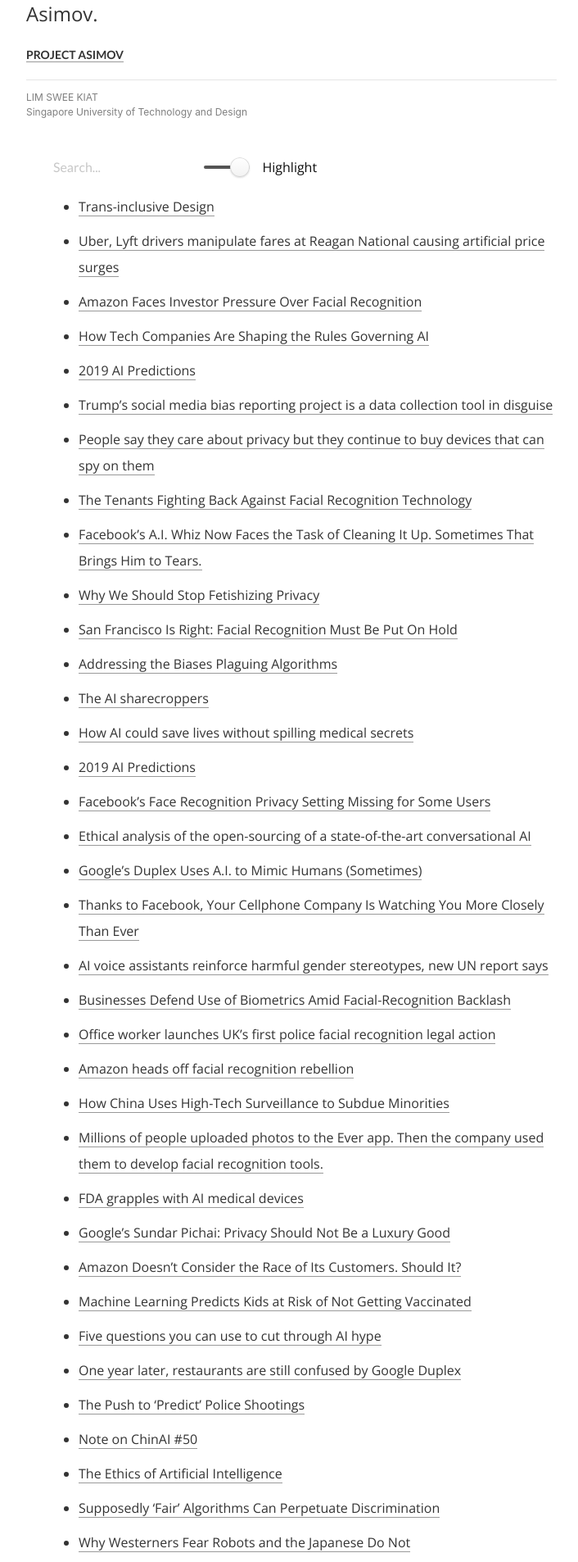
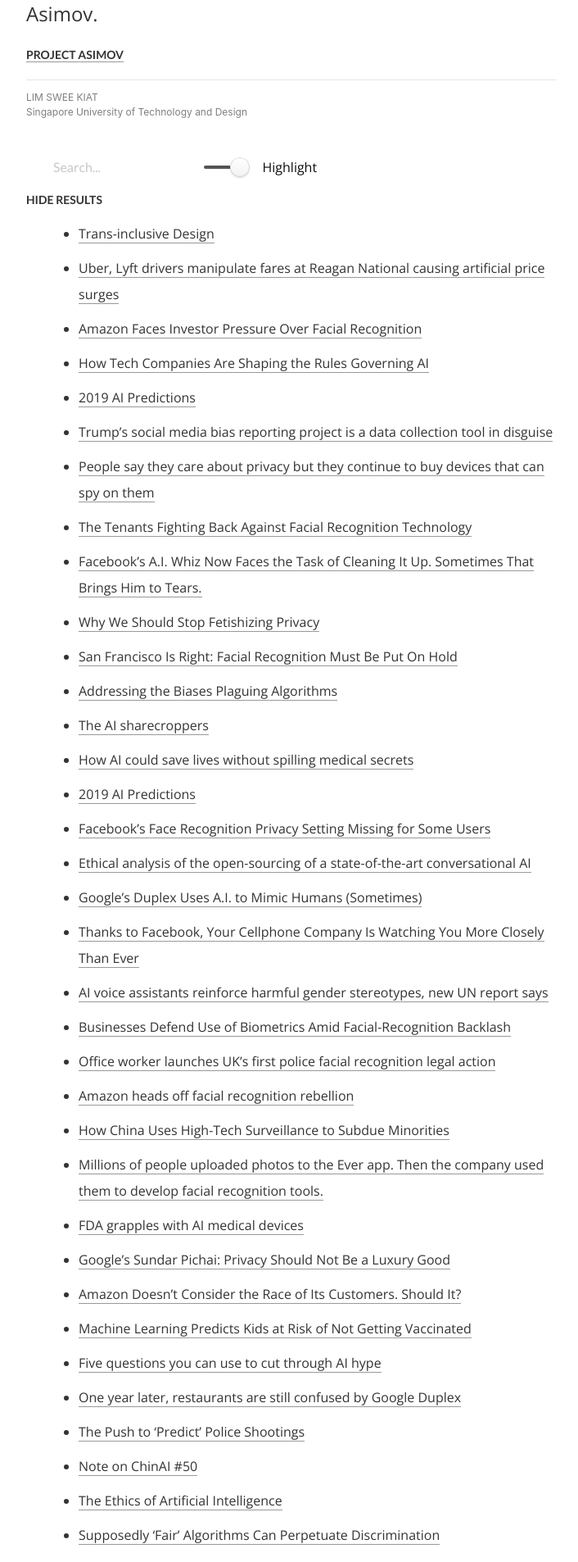
Before and after one commit to greentfrapp/project-asimov, a Jekyll site: the page built from notes.md, in a window 1280 px wide. Shown: the part 316-2222 px from the top of the page at 82% size, without its empty margins (116-822 px from the left). Built offline with Jekyll 4.4.1, drawn with Linux system fonts in a browser that asks for light colours; some web fonts are replaced; a style sheet for code colours, icons or effects is not loaded.

Commit message:
Added hide/show results and corrected search to be case insensitive

```diff
--- a/_layouts/notes.html
+++ b/_layouts/notes.html
@@ -17,11 +17,12 @@ layout: default
 		  <input type="checkbox" name="doHighlight" v-model="doHighlight">
 		  <label>Highlight</label>
 		</div>
-		<ul style="margin-top: 1em;">
+		<div v-html="showMessage" @click="showResults = !showResults"></div>
+		<ul style="margin-top: 1em;" v-if="showResults">
 		{% for post in site.posts %}
 			{% if post.notes %}
 			<li v-if="search(`{{ post.ref }}` + `{{ post.title | escape }}` + `{{ post.content | escape }}`)">
-				<a @click="selectPost('{{ post.ref }}')">{{ post.title | escape }}</a>
+				<a href="#notes-main" @click="selectPost('{{ post.ref }}')">{{ post.title | escape }}</a>
 				<!-- <div class="tags">{% for tag in post.tags %}{% capture tag_name %}{{ tag }}{% endcapture %}<a href="/tag/{{ tag_name }}">&middot;<nobr>{{ tag_name }}</nobr>&nbsp;</a>{% endfor %}</div> -->
 			</li>
 			{% endif %}
@@ -32,7 +33,7 @@ layout: default
 		{% if post.notes %}
 		<!-- <div v-if="selectedPost === '{{ post.ref }}'"> -->
 		<hr/ v-if="selectedPost === '{{ post.ref }}'">
-		<div class="notes-main" id="{{ post.ref }}" v-if="selectedPost === '{{ post.ref }}'">
+		<div class="notes-main" id="notes-main" v-if="selectedPost === '{{ post.ref }}'">
 			<div v-html="highlightedContent(`{{ post.content | escape }}`)"></div>
 		</div>
 		<div class="return-to-top" v-if="selectedPost === '{{ post.ref }}'"><a href="#title">[Return to top]</a></div>
@@ -53,14 +54,17 @@ var app = new Vue({
 	data: {
 		searchTerm: "",
 		selectedPost: "",
-		doHighlight: true
+		doHighlight: true,
+		showResults: true
 	},
 	computed: {
-
+		showMessage: function() {
+			return (this.showResults ? "<h4 id='showMessage'>Hide Results</h4>" : "<h4 id='showMessage'>Show Results</h4>")
+		}
 	},
 	methods: {
 		search: function(term) {
-			if (term.indexOf(this.searchTerm) !== -1) {
+			if (term.search(new RegExp(this.searchTerm, "gi")) !== -1) {
 				return true;
 			} else {
 				return false;
--- a/_sass/custom.scss
+++ b/_sass/custom.scss
@@ -1,4 +1,10 @@
 @import url('https://fonts.googleapis.com/css?family=Playfair+Display|Open+Sans:400,600|Ubuntu+Mono|Lato|Cambo|Libre+Baskerville');
+
+#showMessage,
+#showMessage:hover {
+	cursor: pointer;
+	margin-top: 1em;
+}
 
 .notes-main h1 {
 	margin-bottom: 1em;
```
